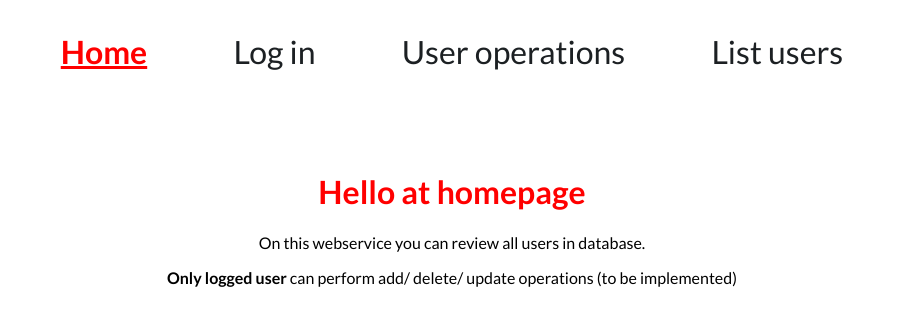
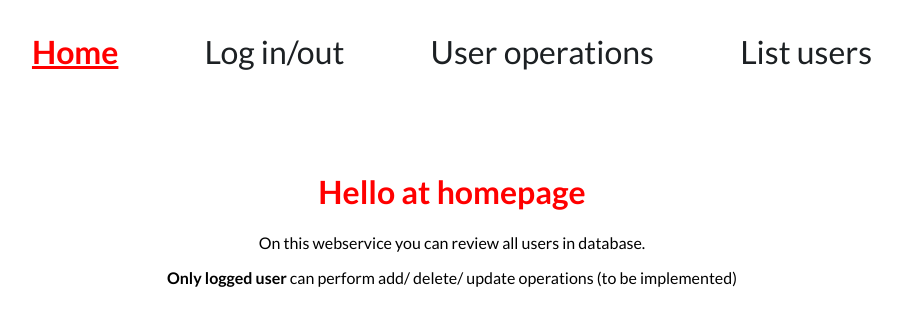
Before and after one commit to forDeFan/FastAPI_APIs, a FastAPI app: template app/web/templates/home.html in a window 1280 px wide. Shown: the top 326 px of the page, without its empty margins (188-1090 px from the left). Run offline with FastAPI, Linux system fonts and the light colour scheme; the template is opened without the code that fills it, so the values that code supplies are empty; parts of the project's set-up code (start-up, migrations or seed data) failed here and were passed over.

Commit message:
change(menu): add log out

```diff
--- a/app/web/templates/shared/navbar.html
+++ b/app/web/templates/shared/navbar.html
@@ -1,6 +1,6 @@
 {% set navigation_bar = [
 ('/', 'home', 'Home'),
-('/login', 'get_login', 'Log in'),
+('/login', 'get_login', 'Log in/out'),
 ('/user', 'get_user_operations', 'User operations'),
 ('/user/get/all', 'get_all_users', 'List users')
 ] -%}
```
